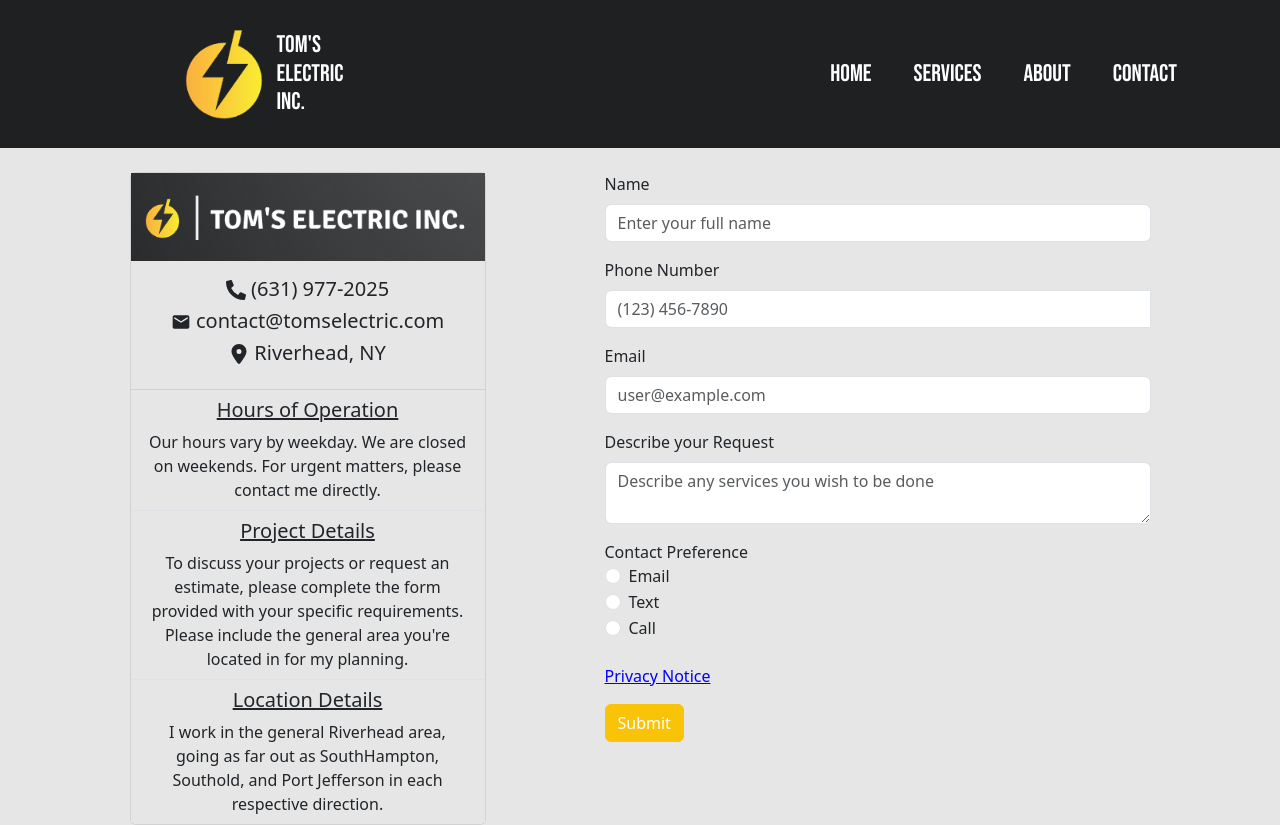
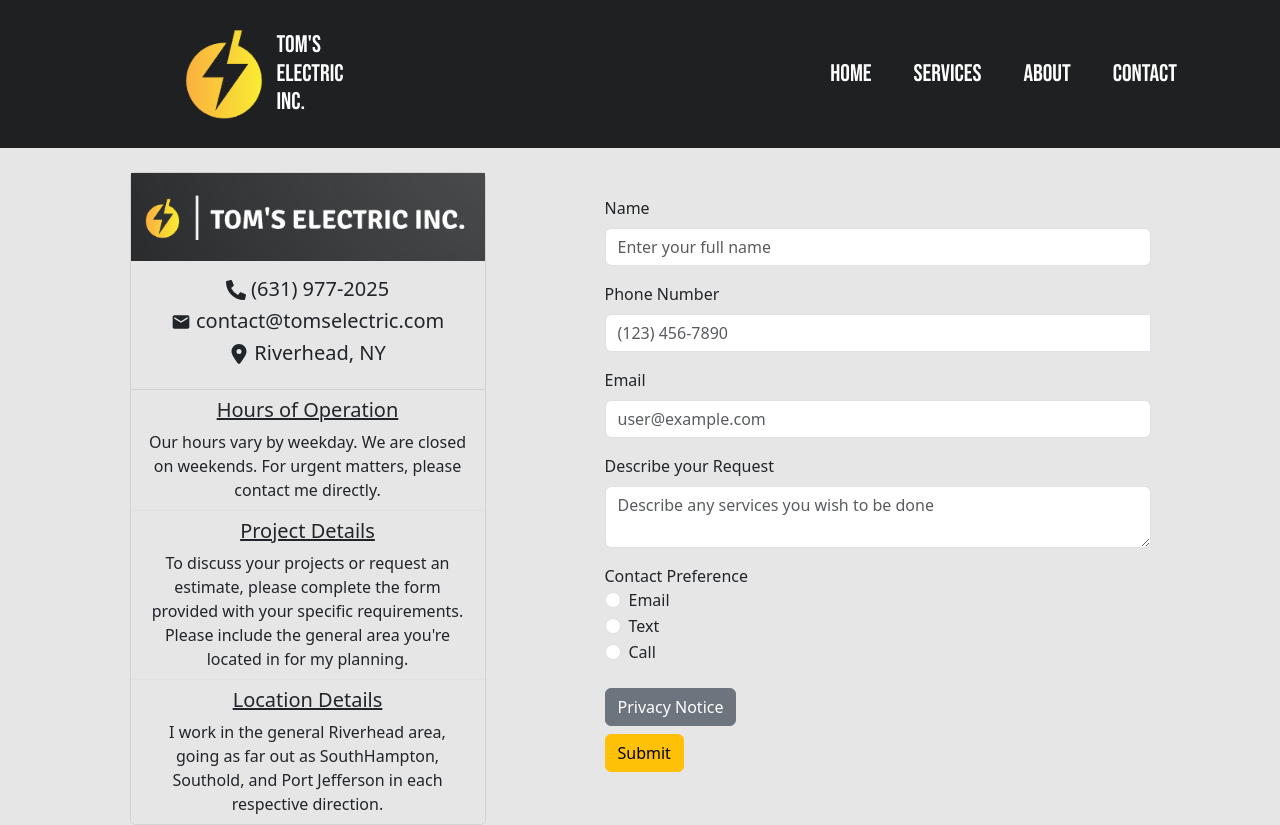
Before and after one commit to Domipowski/Toms-Electric, a React (Create React App) app in the folder toms-electric/: page /contact in a window 1280 px wide. Built offline with nearby package versions, Linux system fonts and the light colour scheme.

Commit message:
Tweaks to contact page

```diff
--- a/toms-electric/src/App.css
+++ b/toms-electric/src/App.css
@@ -249,11 +249,6 @@
 
 /* Contact */
 
-.submit-btn {
-    background-color: #f9c307;
-    border-color: #f9c307;
-}
-
 .contact-background {
     background-color: #e6e6e6;
     height: 100vh;
--- a/toms-electric/src/contact/Inputs.js
+++ b/toms-electric/src/contact/Inputs.js
@@ -1,5 +1,5 @@
 import React from 'react';
-import { Form, FormGroup, FormFeedback, Input, InputGroup, Label, UncontrolledTooltip, Button } from 'reactstrap';
+import { Form, FormGroup, FormFeedback, Input, InputGroup, Label, Popover, PopoverHeader, PopoverBody, Button, UncontrolledPopover } from 'reactstrap';
 
 class Inputs extends React.Component {
   constructor() {
@@ -190,28 +190,31 @@
         </Label>
 
         <div>
-          <p>
-            {' '}
-            <span
-              href="#"
-              id="UncontrolledTooltipExample"
-              style={{
-                color: 'blue',
-                textDecoration: 'underline'
-              }}
-            >
+          <Button
+            id="privacyNotice"
+            type="button"
+            color="secondary"
+          >
+            Privacy Notice
+          </Button>
+          <UncontrolledPopover
+            flip
+            target="privacyNotice"
+          >
+            <PopoverHeader>
               Privacy Notice
-            </span>
-          </p>
-          <UncontrolledTooltip
-            placement="top"
-            target="UncontrolledTooltipExample"
-          >
-            The information you provide will not be stored and will only be used to contact you regarding your inquiry
-          </UncontrolledTooltip>
+            </PopoverHeader>
+            <PopoverBody>
+            The information you provide will not be stored anywhere and will only be used to contact you regarding your inquiry.
+            </PopoverBody>
+          </UncontrolledPopover>
         </div>
 
-        <Button className="submit-btn block" type="submit">
+        <Button
+          className="mt-2 block"
+          type="submit"
+          color="warning"
+        >
           Submit
         </Button>
       </Form>
--- a/toms-electric/src/contact/index.js
+++ b/toms-electric/src/contact/index.js
@@ -11,7 +11,7 @@
                         <Info/>
                     </Col>
 
-                    <Col sm="12" lg="6" className="mb-3">
+                    <Col sm="12" lg="6" className="mt-4 mb-3">
                         <Inputs/>
                     </Col>
                 </Row>
```
